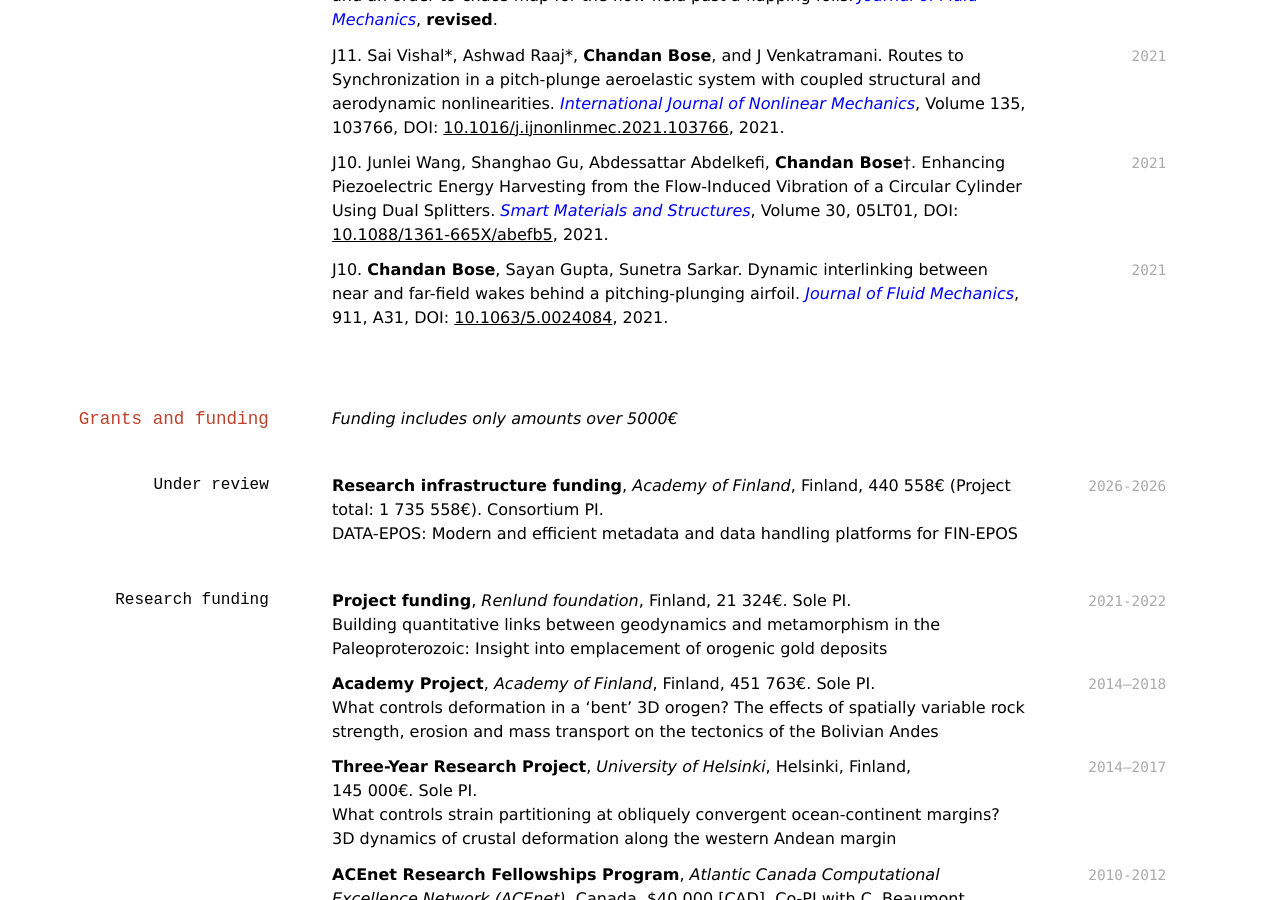
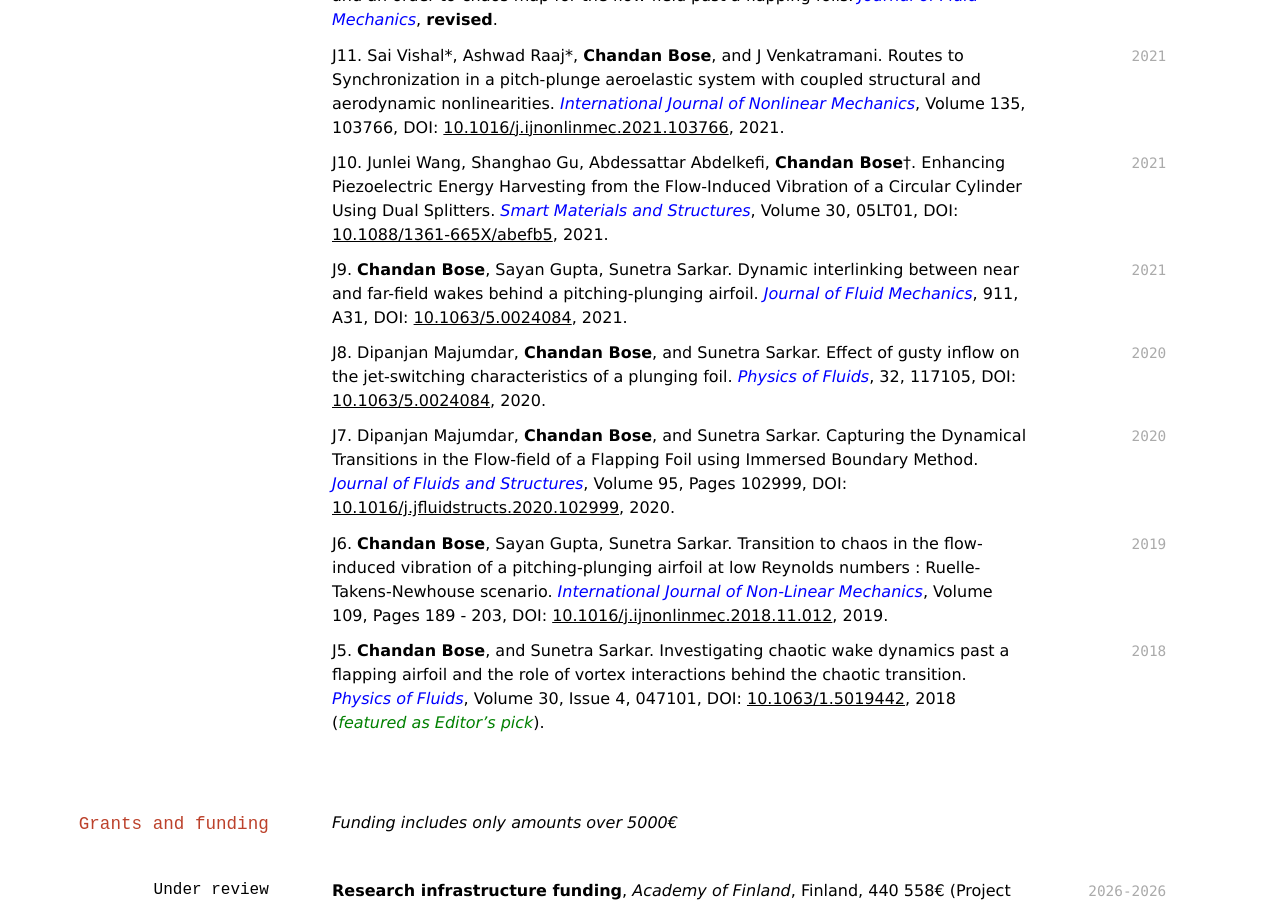
Before and after one commit to chandanbose/Curriculum-Vitae, a Jekyll site: the page built from index.md, in a window 1280 px wide and 900 px high, scrolled down 1711 px. Built offline with Jekyll 4.4.1, drawn with Linux system fonts in a browser that asks for light colours; nearby versions of some CDN libraries; a style sheet for code colours, icons or effects is not loaded.

Commit message:
Setting Up

```diff
--- a/index.md
+++ b/index.md
@@ -92,7 +92,23 @@ J10. Junlei Wang, Shanghao Gu, Abdessattar Abdelkefi, **Chandan Bose**<sup>&dagg
 
 `2021`
 
-J10. **Chandan Bose**, Sayan Gupta, Sunetra Sarkar. Dynamic interlinking between near and far-field wakes behind a pitching-plunging airfoil. <span style="color:blue">*Journal of Fluid Mechanics*</span>, 911, A31, DOI: [10.1063/5.0024084](https://doi.org/10.1063/5.0024084), 2021.
+J9. **Chandan Bose**, Sayan Gupta, Sunetra Sarkar. Dynamic interlinking between near and far-field wakes behind a pitching-plunging airfoil. <span style="color:blue">*Journal of Fluid Mechanics*</span>, 911, A31, DOI: [10.1063/5.0024084](https://doi.org/10.1063/5.0024084), 2021.
+
+`2020`
+
+J8. Dipanjan Majumdar, **Chandan Bose**, and Sunetra Sarkar. Effect of gusty inflow on the jet-switching characteristics of a plunging foil. <span style="color:blue">*Physics of Fluids*</span>, 32, 117105, DOI: [10.1063/5.0024084](https://doi.org/10.1063/5.0024084), 2020.
+
+`2020`
+
+J7. Dipanjan Majumdar, **Chandan Bose**, and Sunetra Sarkar. Capturing the Dynamical Transitions in the Flow-field of a Flapping Foil using Immersed Boundary Method. <span style="color:blue">*Journal of Fluids and Structures*</span>, Volume 95, Pages 102999, DOI: [10.1016/j.jfluidstructs.2020.102999](https://doi.org/10.1016/j.jfluidstructs.2020.102999), 2020.
+
+`2019`
+
+J6. **Chandan Bose**, Sayan Gupta, Sunetra Sarkar. Transition to chaos in the flow-induced vibration of a pitching-plunging airfoil at low Reynolds numbers : Ruelle-Takens-Newhouse scenario. <span style="color:blue">*International Journal of Non-Linear Mechanics*</span>, Volume 109, Pages 189 - 203, DOI: [10.1016/j.ijnonlinmec.2018.11.012](https://doi.org/10.1016/j.ijnonlinmec.2018.11.012), 2019.
+
+`2018`
+
+J5. **Chandan Bose**, and Sunetra Sarkar. Investigating chaotic wake dynamics past a flapping airfoil and the role of vortex interactions behind the chaotic transition. <span style="color:blue">*Physics of Fluids*</span>, Volume 30, Issue 4, 047101, DOI: [10.1063/1.5019442](https://aip.scitation.org/doi/10.1063/1.5019442), 2018 (<span style="color:green">*featured as Editor's pick*</span>).
 
 ## Grants and funding
 
```
